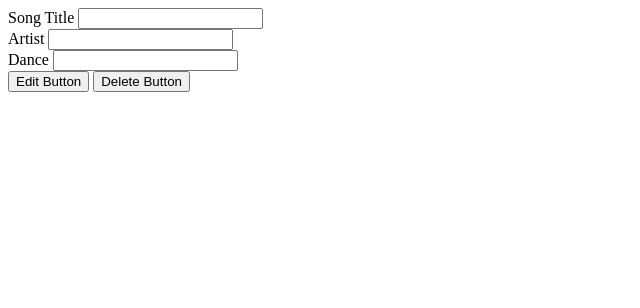
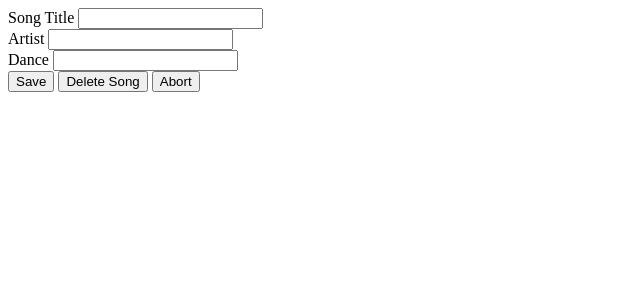
Before and after one commit to nils-braun/akk, a Flask app: template app/templates/songs/edit_song.html in a window 1280 px wide. Shown: the top 308 px of the page, without its empty margins (0-640 px from the left). Run offline with Flask 2, Linux system fonts and the light colour scheme; the template is opened without the code that fills it: values that come from a table or form of the project are taken from there, others are empty; some libraries are stand-ins or nearby versions.

Commit message:
Added a base class for forms in the song module.

```diff
--- /dev/null
+++ b/app/templates/songs/base_form.html
@@ -0,0 +1,14 @@
+{% extends "base.html" %}
+{% block content %}
+    {% from "forms/macros.html" import render_field %}
+    <form method="POST" action="." class="form">
+        {{ form.csrf_token }}
+        {% block form_content %}
+        {% endblock %}
+        {% block abort_buttons %}
+            <input type="button"
+                   onclick="window.location='{{ url_for("songs.home") }}';"
+                   value="Abort" class="button red">
+        {% endblock %}
+    </form>
+{% endblock %}
--- a/app/templates/songs/create_song.html
+++ b/app/templates/songs/create_song.html
@@ -1,13 +1,10 @@
-{% extends "base.html" %}
-{% block content %}
-  {% from "forms/macros.html" import render_field %}
-  <form method="POST" action="." class="form">
-    {{ form.csrf_token }}
+{% extends "songs/base_form.html" %}
+{% block form_content %}
+    {% from "forms/macros.html" import render_field %}
     {{ render_field(form.title, class="input text") }}
     {{ render_field(form.artist_name, class="input text") }}
     {{ render_field(form.dance_name, class="input text") }}
-      {% block buttons %}
+    {% block buttons %}
         <input type="submit" value="Add new song" class="button green">
-      {%  endblock %}
-  </form>
+    {% endblock %}
 {% endblock %}
--- a/app/templates/songs/edit_song.html
+++ b/app/templates/songs/edit_song.html
@@ -1,6 +1,7 @@
 {% extends "songs/create_song.html" %}
 {% block buttons %}
-  {% from "forms/macros.html" import render_field %}
-    {{ form.edit_button(class="input") }}
-    {{ form.delete_button(class="input") }}
+    {% from "forms/macros.html" import render_field %}
+    {{ form.song_id() }}
+    {{ form.edit_button(class="button green", value="Save") }}
+    {{ form.delete_button(class="button red", value="Delete Song") }}
 {% endblock %}
```
Also changed, not shown: app/templates/songs/delete_artist.html (+3 -6 lines), app/templates/songs/delete_dance.html (+3 -6 lines).
